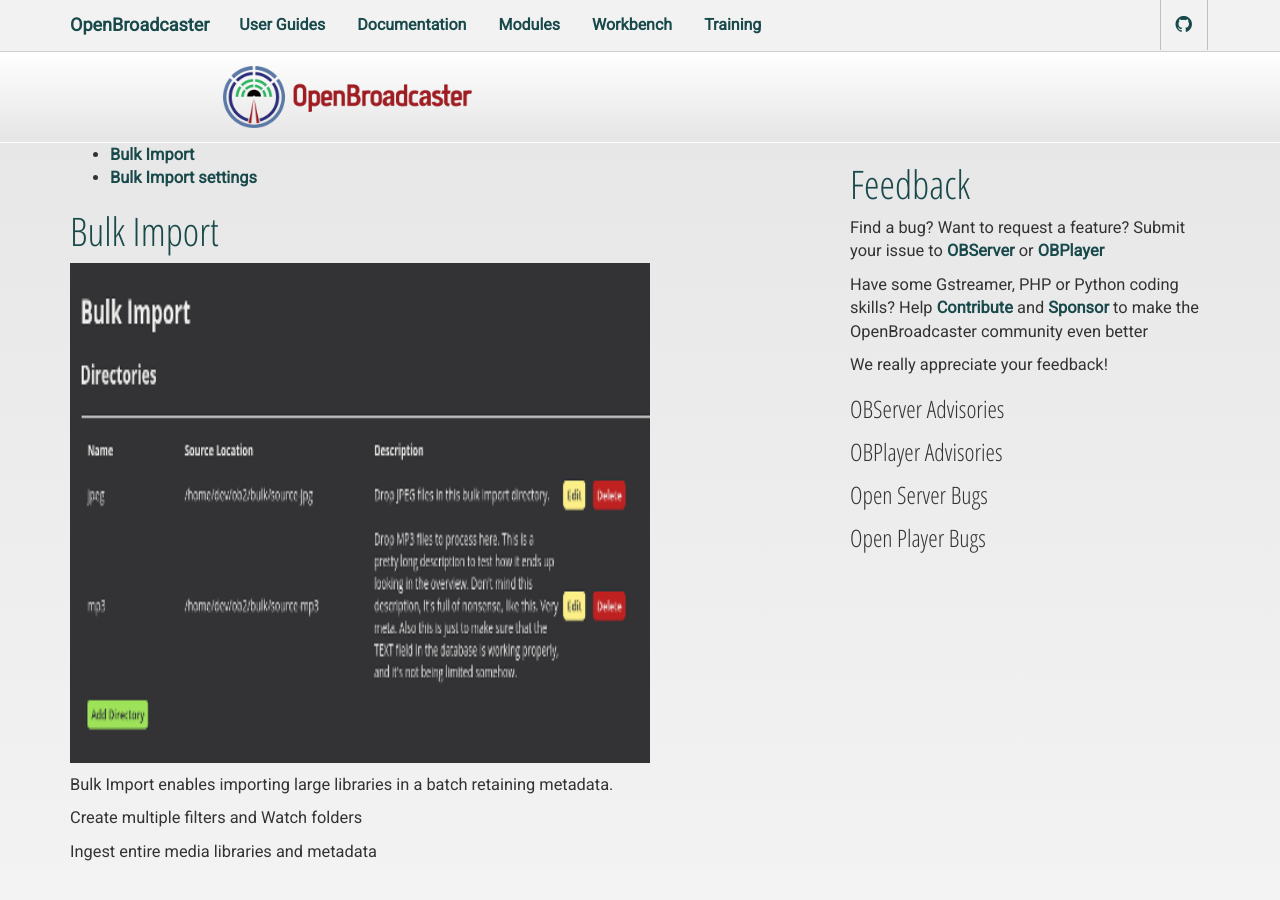
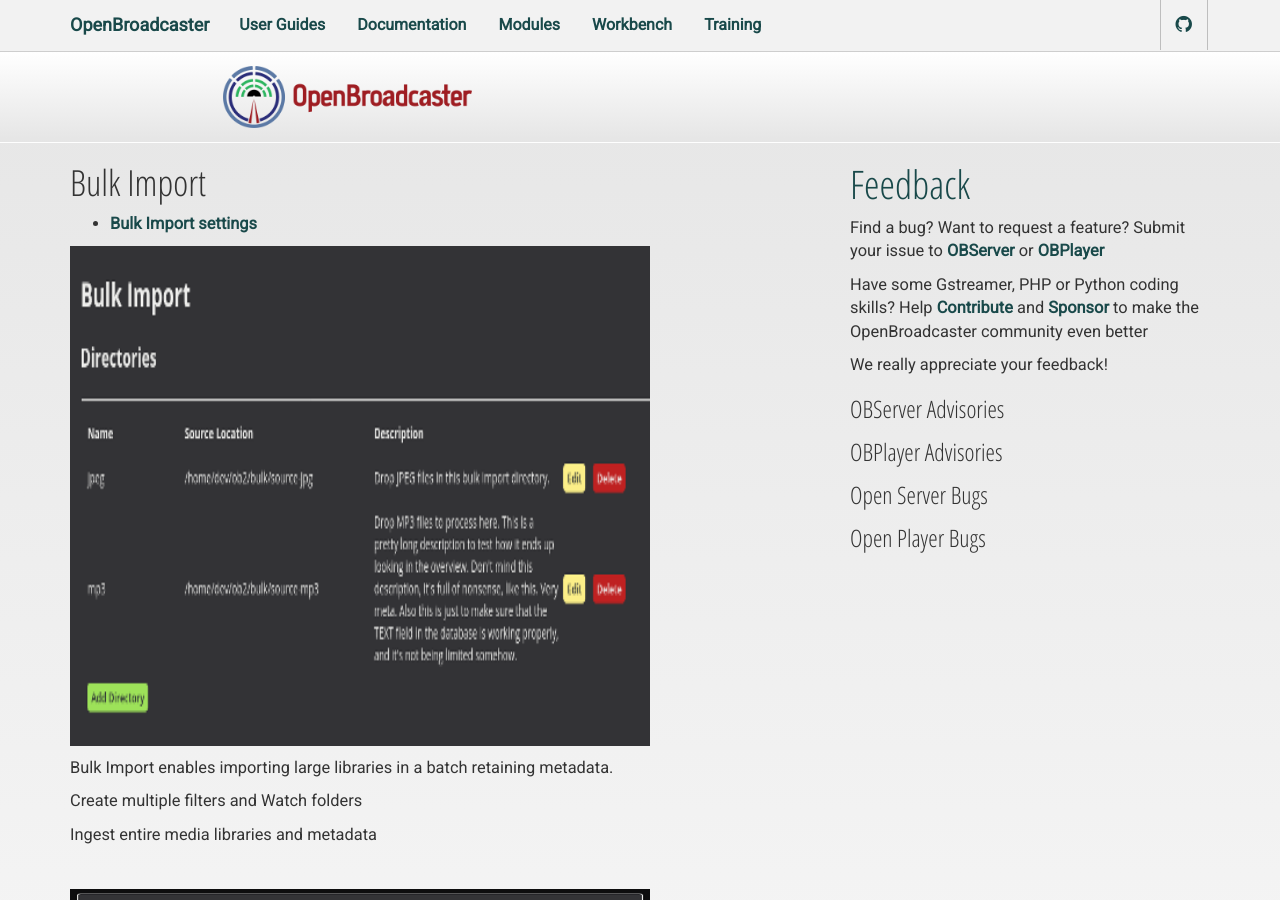
Before and after one commit to openbroadcaster/bulk-import, a Jekyll site: the page built from index.md, in a window 1280 px wide and 900 px high. Built offline with Jekyll 4.4.1, drawn with Linux system fonts in a browser that asks for light colours.

Commit message:
Update index.md

```diff
--- a/index.md
+++ b/index.md
@@ -3,10 +3,10 @@
 title: index
 ---
 
+# Bulk Import
+{:.no_toc}
+
 * TOC
-{:toc}
-
-## Bulk Import
 {:toc}
 
 ![ Bulk Import](img/bulk-import-folders.png ){: .screenshot}
@@ -26,5 +26,3 @@
 Filter setup
 
 Watch folder setup
-
-<br/>
```
